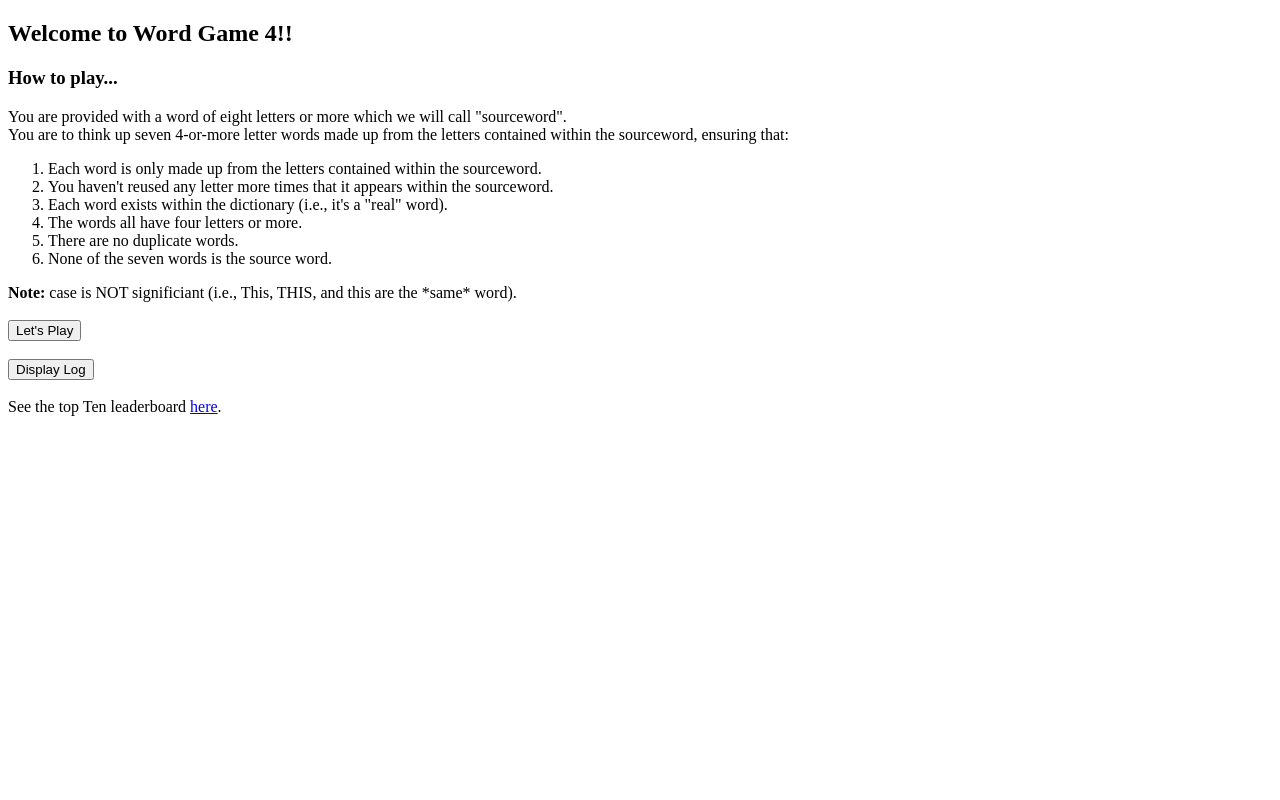
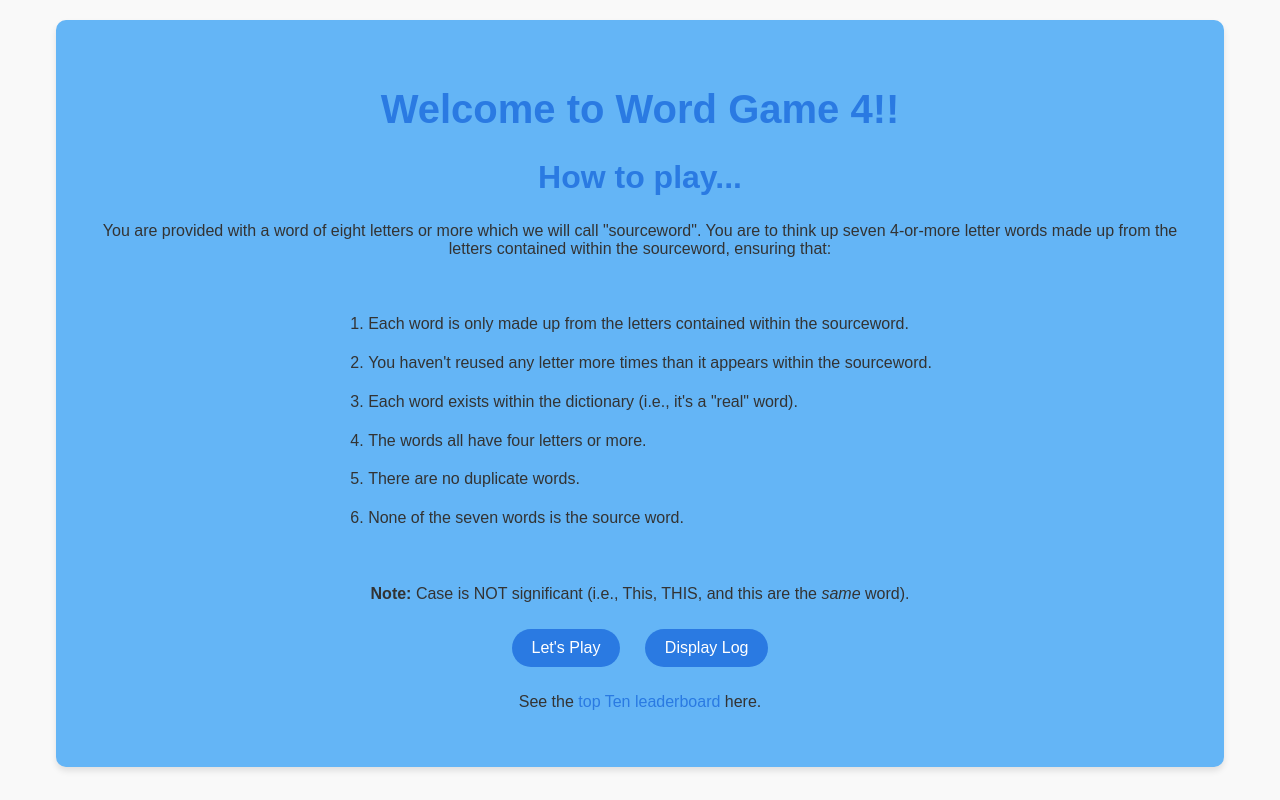
Before and after one commit to abbimurray/webappgame, a Flask app: page / in a window 1280 px wide. Run offline with Flask 3, Linux system fonts and the light colour scheme.

Commit message:
cahanging layout and style

```diff
--- a/templates/base.html
+++ b/templates/base.html
@@ -1,10 +1,125 @@
 <!doctype html>
-<html>
+<html lang="en">
 <head>
-                <title>{{the_title}}</title>
+    <meta charset="UTF-8">
+    <meta name="viewport" content="width=device-width, initial-scale=1.0">
+    <title>{{ the_title }}</title>
+    <style>
+        /* Global styles */
+        body {
+            font-family: Arial, sans-serif;
+            text-align: center;
+            margin: 0;
+            padding: 0;
+            background-color: #f9f9f9;
+            color: #333;
+            font-size: 1rem;
+        }
+
+        .how-to-play {
+            text-align: left; /* Align the text to the left */
+            display: inline-block; /* Center the block itself */
+            margin: 20px auto;
+        }
+
+        .how-to-play ol {
+            padding-left: 20px; /* Add space */
+        }
+
+        .how-to-play li {
+            margin-bottom: 10px; /* Add spacing between items */
+            font-size: 1rem;
+            line-height: 1.8;
+        }
+
+        h1, h2, h3 {
+            color: #2a7ae2;
+        }
+
+        h1 {
+            font-size: 2.5rem;
+        }
+
+        h2 {
+            font-size: 2rem;
+        }
+
+        h3 {
+            font-size: 1.5rem;
+        }
+
+        a {
+            text-decoration: none;
+            color: #2a7ae2;
+        }
+
+        table {
+            width: 80%;
+            margin: 20px auto;
+            border-collapse: collapse;
+            background-color: #fff;
+            border: 1px solid #ddd;
+            box-shadow: 0 4px 6px rgba(0, 0, 0, 0.1);
+        }
+
+        th, td {
+            padding: 10px;
+            text-align: center;
+            border: 1px solid #ddd;
+        }
+
+        th {
+            background-color: #2a7ae2;
+            color: #fff;
+            font-weight: bold;
+        }
+
+        td {
+            font-size: 1rem;
+        }
+
+        button, input[type="submit"] {
+            font-size: 1rem;
+            padding: 10px 20px;
+            margin: 10px;
+            border: none;
+            border-radius: 25px;
+            background-color: #2a7ae2;
+            color: white;
+            cursor: pointer;
+        }
+
+        button:hover, input[type="submit"]:hover {
+            background-color: #1859b1;
+        }
+
+        input[type="text"], input[type="number"] {
+            padding: 10px;
+            font-size: 1rem;
+            border: 1px solid #ddd;
+            border-radius: 5px;
+            width: 80%;
+            max-width: 400px;
+            margin-bottom: 15px;
+        }
+
+
+        .container {
+            max-width: 85%;
+            margin: 20px auto;
+            padding: 40px;
+            background: #64b5f6;
+            #background: #ffffff; /* white background */
+            box-shadow: 0 4px 6px rgba(0, 0, 0, 0.1); /*a subtle shadow for depth */
+            border-radius: 10px; /*rounded corners */
+        }
+
+</style>
 </head>
 <body>
+    <div class="container">
         {% block the_body %}
         {% endblock %}
+    </div>
 </body>
 </html>
--- a/templates/fail.html
+++ b/templates/fail.html
@@ -7,6 +7,6 @@
 <p>Looks like you need to try harder...</p>
 <p>Your time: <b>{{ time_taken }} seconds</b></p>
 
-<button><a href="/play">Play Again?</a></button>
-<button><a href="/opening">Review the Rules</a></button>
+<a href="/play"><button>Play Again?</button></a>
+<a href="/opening"><button>Review the Rules</button></a>
 {% endblock %}
--- a/templates/index.html
+++ b/templates/index.html
@@ -1,27 +1,25 @@
 {% extends "base.html" %}
 
 {% block the_body %}
- <h2>Welcome to Word Game 4!!</h2>
-        <h3>How to play...</h3>
-                <p> You are provided with a word of eight letters or more which we will call "sourceword".
-                <br>You are to think up seven 4-or-more letter words made up from the letters contained within the sourceword, ensuring that:
-                <br>
+<h1>Welcome to Word Game 4!!</h1>
+<h2>How to play...</h2>
+<p>You are provided with a word of eight letters or more which we will call "sourceword". You are to think up seven 4-or-more letter words made up from the letters contained within the sourceword, ensuring that:</p>
+<div class="how-to-play">
 <ol>
     <li>Each word is only made up from the letters contained within the sourceword.</li>
-                        <li>You haven't reused any letter more times that it appears within the sourceword.</li>
+    <li>You haven't reused any letter more times than it appears within the sourceword.</li>
     <li>Each word exists within the dictionary (i.e., it's a "real" word).</li>
     <li>The words all have four letters or more.</li>
     <li>There are no duplicate words.</li>
     <li>None of the seven words is the source word.</li>
 </ol>
-                <b>Note:</b> case is NOT significiant (i.e., This, THIS, and this are the *same* word).
-                <br><br>
-                <a href="{{ url_for('show_play_screen') }}">
-	 	  <button>Let's Play</button>
-                </a><br><br>
-                <a href="{{ url_for('show_log') }}">
-                 <button>Display Log</button>
-                </a><br><br>
-                See the top Ten leaderboard <a href="{{ url_for('top_ten') }}">here</a>.
-                </p>
+</div>
+<p><strong>Note:</strong> Case is NOT significant (i.e., This, THIS, and this are the <em>same</em> word).</p>
+
+<div class="buttons">
+    <button onclick="window.location.href='/play';">Let's Play</button>
+    <button onclick="window.location.href='/log';">Display Log</button>
+</div>
+
+<p>See the <a href="/top10">top Ten leaderboard</a> here.</p>
 {% endblock %}
--- a/templates/log.html
+++ b/templates/log.html
@@ -25,7 +25,7 @@
         {% endfor %}
     </tbody>
 </table>
-
+<br><br>
 <!-- Buttons -->
 <a href="{{ url_for('show_play_screen') }}">
     <button>Let's Play</button>
```
Also changed, not shown: 1 other file. Lines whose indentation alone changed are shown as unchanged.
